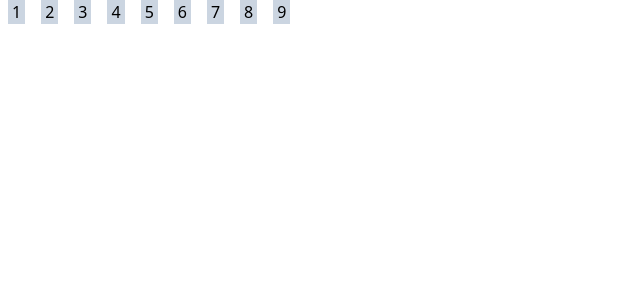
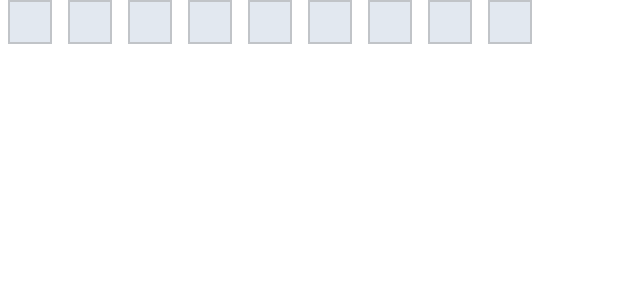
Before and after one commit to erffon/xo-game, a Next.js app: page /playground in a window 1280 px wide. Shown: the top 300 px of the page, without its empty margins (0-640 px from the left). Built offline with nearby package versions, Linux system fonts and the light colour scheme.

Commit message:
game logic done

```diff
--- a/pages/playground/Board.tsx
+++ b/pages/playground/Board.tsx
@@ -3,15 +3,15 @@ import Square from "./Square";
 const Board = ({ squares, onClick }) => {
   return (
     <div>
-      <Square value="1" onClick={() => onClick("test")} />
-      <Square value="2" onClick={() => onClick("test")} />
-      <Square value="3" onClick={() => onClick("test")} />
-      <Square value="4" onClick={() => onClick("test")} />
-      <Square value="5" onClick={() => onClick("test")} />
-      <Square value="6" onClick={() => onClick("test")} />
-      <Square value="7" onClick={() => onClick("test")} />
-      <Square value="8" onClick={() => onClick("test")} />
-      <Square value="9" onClick={() => onClick("test")} />
+      {squares.map((square, i) => {
+        return (
+          <Square
+            value={square}
+            key={i}
+            onClick={() => onClick("hello test")}
+          />
+        );
+      })}
     </div>
   );
 };
--- a/pages/playground/Square.tsx
+++ b/pages/playground/Square.tsx
@@ -7,7 +7,10 @@ import React from "react";
 
 const Square = ({ value, onClick }) => {
   return (
-    <button className="mx-2 px-1 bg-slate-300" onClick={onClick}>
+    <button
+      className="mx-2 px-5 py-5 bg-slate-200 border-2 border-borders"
+      onClick={onClick}
+    >
       {value}
     </button>
   );
--- a/pages/playground/index.tsx
+++ b/pages/playground/index.tsx
@@ -8,11 +8,19 @@ const Game = () => {
   const [xIsNext, setXIsNext] = useState(true);
   const winner = calculateWinner(board);
 
-  const handleClick = () => {};
+  const handleClick = (i) => {
+    const boardCopy = [...board];
+    //if occupied cell selected or someone won the game
+    if (winner || boardCopy[i]) return;
+    //put x & o in cells
+    boardCopy[i] = xIsNext ? "X" : "O";
+    setBoard(boardCopy);
+    setXIsNext(!xIsNext);
+  };
   const jumpTo = () => {};
   const renderMoves = () => {};
 
-  return <Board onClick={handleClick} />;
+  return <Board onClick={handleClick} squares={board} />;
 };
 
 export default Game;
```
